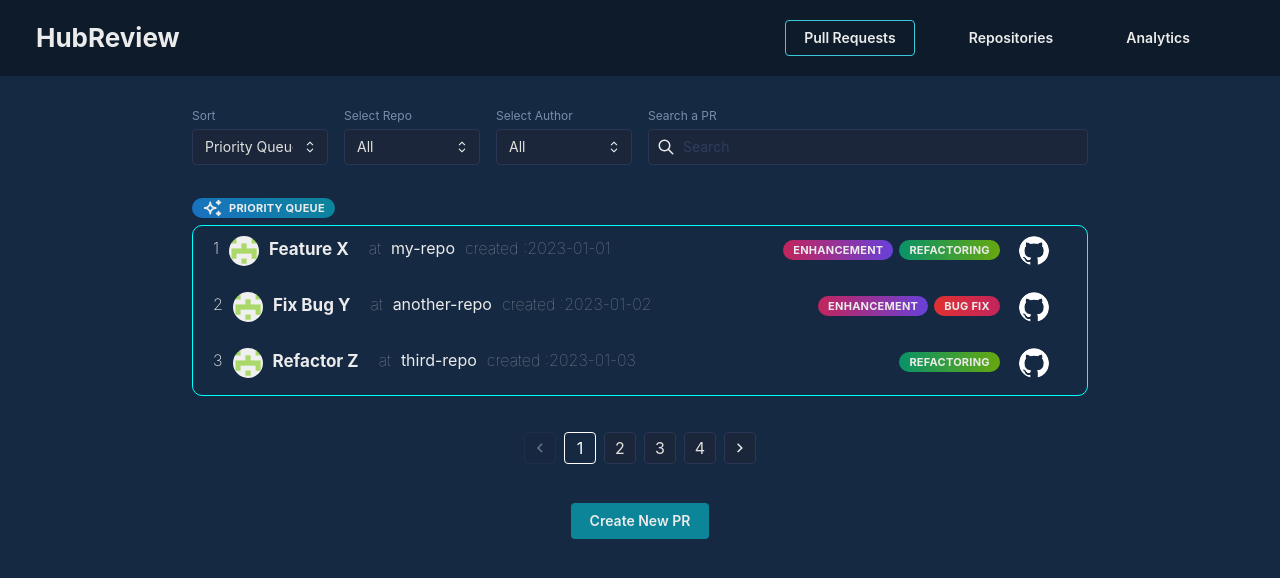
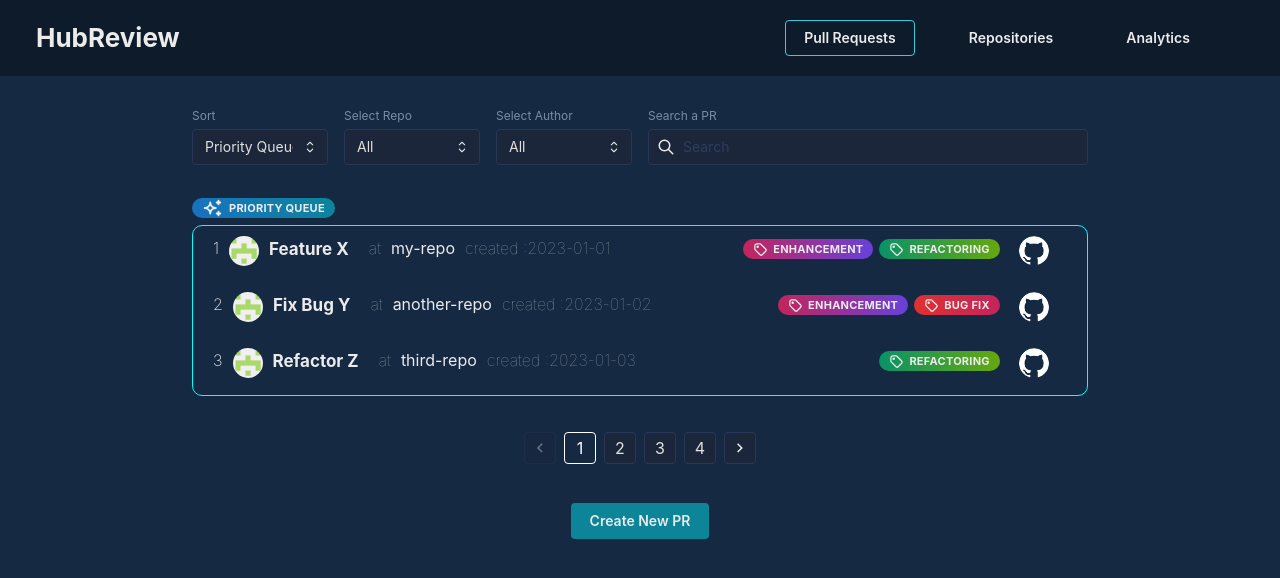
Before and after one commit to hubreviewapp/hubreview, a React (Vite) app in the folder web-client/: page / in a window 1280 px wide. Shown: the top 578 px of the page. Built offline with nearby package versions, Linux system fonts and the light colour scheme.

Commit message:
feat: label icon

```diff
--- a/web-client/src/components/LabelButton.tsx
+++ b/web-client/src/components/LabelButton.tsx
@@ -1,4 +1,5 @@
-import {Badge, Box} from "@mantine/core";
+import {Badge, Box, rem} from "@mantine/core";
+import {IconTag} from "@tabler/icons-react";
 
 interface LabelButtonProps {
   label: string;
@@ -10,10 +11,12 @@ function LabelButton({ label, size }: LabelButtonProps) {
   const gradient: string[]  =
     label === "enhancement" ? ["pink","violet"] : label === "bug fix" ? ["red","pink"] :
       label == "refactoring" ? ["teal","lime"] : ["gray", "indigo"];
+  const iconTag = <IconTag style={{ width: rem(15), height: rem(15) }} />;
 
   return (
     <Box>
         <Badge
+          leftSection={iconTag}
           size= {size}
           variant="gradient"
           gradient={{ from: gradient[0], to: gradient[1], deg: 90 }}
```
